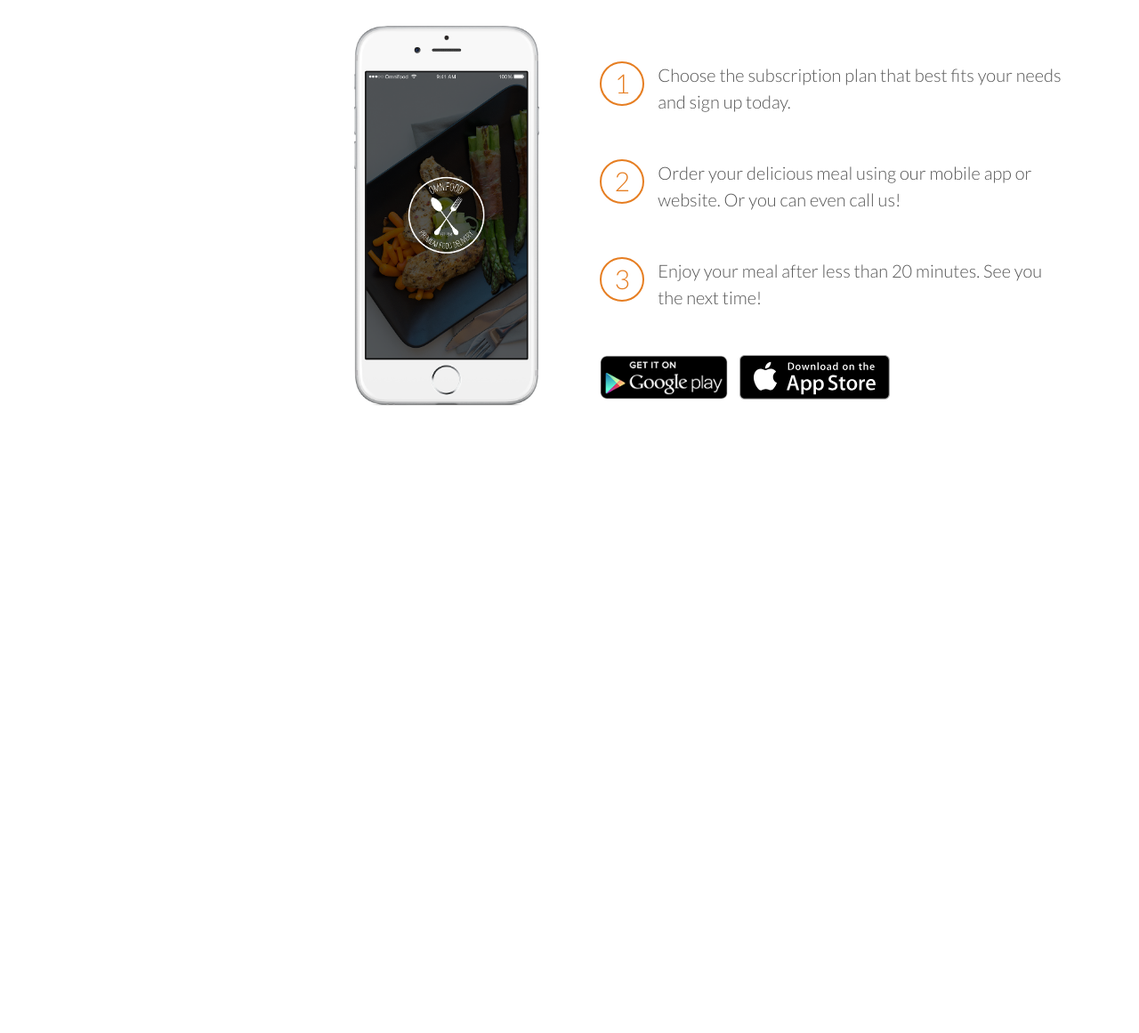
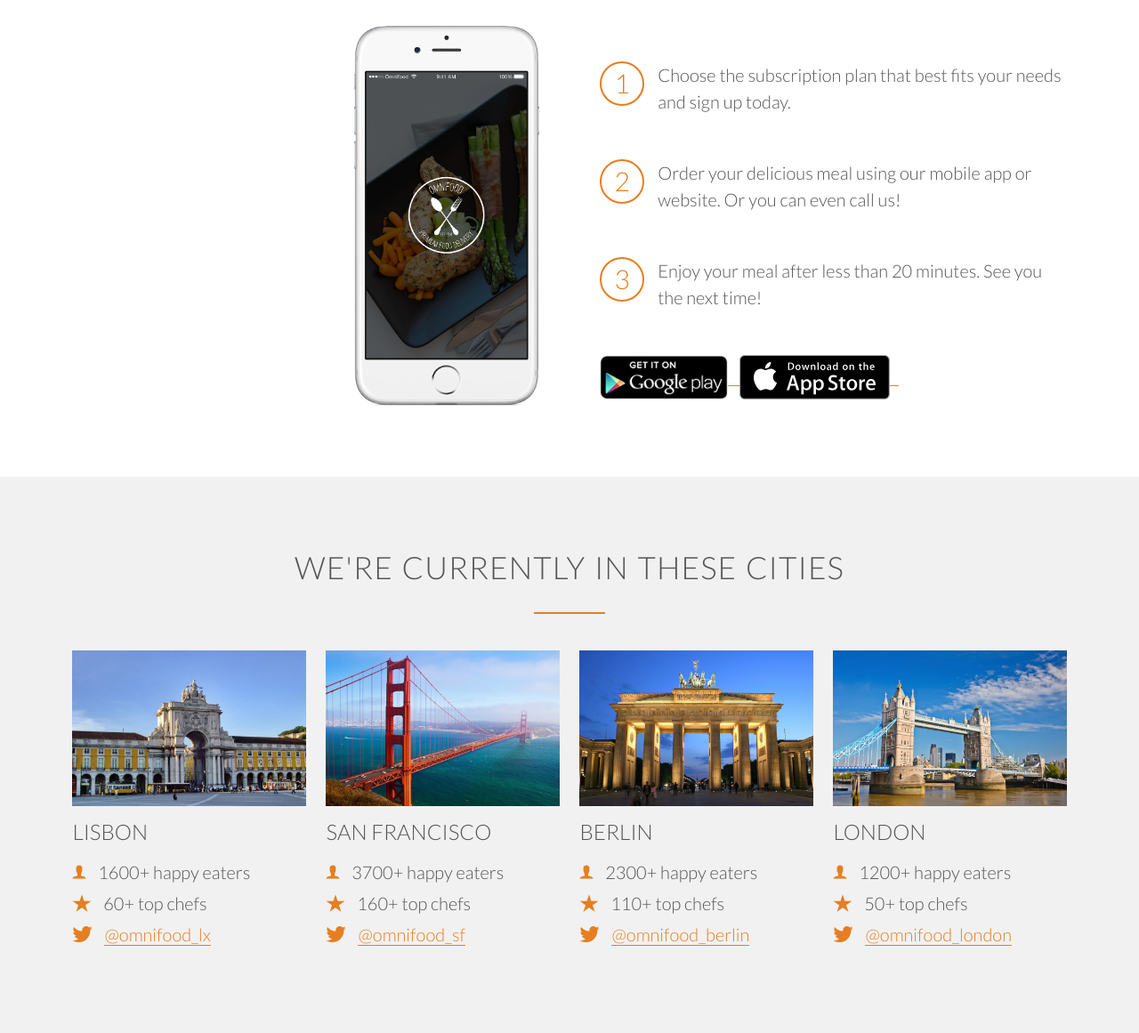
Before and after one commit to himanshumeena/omnifood, a PHP site: page / in a window 1280 px wide. Shown: the part 2186-3347 px from the top of the page at 89% size. Before the commit the page ends 2642 px from the top, so only its background shows below. Run offline with PHP 8.4, Linux system fonts and the light colour scheme; some web fonts are replaced.

Commit message:
section Cities added

```diff
--- a/home.html
+++ b/home.html
@@ -45,25 +45,25 @@
                     So let us take care of that, we’re really good at it, we promise!</p>
             </div>
             <div class="row">
-                <div class="col box">
+                <div class="col box w-25">
                     <i class="ion-heart icon-big"></i>
                     <h3>Up to 365 days/year</h3>
                     <p>You're only twenty minutes away from your delicious and super healthy meals delivered right to your home.
                         We work with the best chefs in each town to ensure that you're 100% happy.</p>
                 </div>
-                <div class="col box">
+                <div class="col box w-25">
                     <i class="ion-ios-stopwatch-outline icon-big"></i>
                     <h3>Ready in 20 minutes</h3>
                     <p>Never cook again! We really mean that. Our subscription plans include up to 365 days/year coverage. You
                         can also choose to order more flexibly if that's your style.</p>
                 </div>
-                <div class="col box">
+                <div class="col box w-25">
                     <i class="ion-ios-nutrition-outline icon-big"></i>
                     <h3>100% organic</h3>
                     <p>All our vegetables are fresh, organic and local. Animals are raised without added hormones or antibiotics.
                         Good for your health, the environment, and it also tastes better!</p>
                 </div>
-                <div class="col box">
+                <div class="col box w-25">
                     <i class="ion-ios-cart-outline icon-big"></i>
                     <h3>Order anything</h3>
                     <p>We don't limit your creativity, which means you can order whatever you feel like. You can also choose
@@ -138,21 +138,92 @@
                         <div>3</div>
                         <p>Enjoy your meal after less than 20 minutes. See you the next time!</p>
                     </div>
-                    <a href="#" class="btn-app"><img src="./resources/img/download-app-android.png" alt="download andriod app"></a>
-                    <a href="#" class="btn-app"><img src="./resources/img/download-app.svg" alt="downoad ios app"></a>
+                    <a href="#" class="btn-app">
+                        <img src="./resources/img/download-app-android.png" alt="download andriod app">
+                    </a>
+                    <a href="#" class="btn-app">
+                        <img src="./resources/img/download-app.svg" alt="downoad ios app">
+                    </a>
+                </div>
+            </div>
+    </div>
+    </section>
+    <section class="cities">
+        <div class="row">
+            <h2>We're currently in these cities</h2>
+        </div>
+        <div class="row">
+            <div class="col w-25 box">
+                <img src="./resources/img/lisbon-3.jpg" alt="Lisbon city image">
+                <h3>Lisbon</h3>
+                <div class="city-feature">
+                    <i class="ion-ios-person icon-small"></i>
+                    1600+ happy eaters
+                </div>
+                <div class="city-feature">
+                    <i class="ion-ios-star icon-small"></i>
+                    60+ top chefs
+                </div>
+                <div class="city-feature">
+                    <i class="ion-social-twitter icon-small"></i>
+                    <a href="#">@omnifood_lx</a>
+                </div>
+            </div>
+
+            <div class="col w-25 box">
+                <img src="./resources/img/san-francisco.jpg" alt="SF city image">
+                <h3>San Francisco</h3>
+                <div class="city-feature">
+                    <i class="ion-ios-person icon-small"></i>
+                    3700+ happy eaters
+                </div>
+                <div class="city-feature">
+                    <i class="ion-ios-star icon-small"></i>
+                    160+ top chefs
+                </div>
+                <div class="city-feature">
+                    <i class="ion-social-twitter icon-small"></i>
+                    <a href="#">@omnifood_sf</a>
+                </div>
+            </div>
+
+            <div class="col w-25 box">
+                <img src="./resources/img/berlin.jpg" alt="Berlin city image">
+                <h3>Berlin</h3>
+                <div class="city-feature">
+                    <i class="ion-ios-person icon-small"></i>
+                    2300+ happy eaters
+                </div>
+                <div class="city-feature">
+                    <i class="ion-ios-star icon-small"></i>
+                    110+ top chefs
+                </div>
+                <div class="city-feature">
+                    <i class="ion-social-twitter icon-small"></i>
+                    <a href="#">@omnifood_berlin</a>
 
                 </div>
             </div>
-    </div>
+
+            <div class="col w-25 box">
+                <img src="./resources/img/london.jpg" alt="London city image">
+                <h3>London</h3>
+                <div class="city-feature">
+                    <i class="ion-ios-person icon-small"></i>
+                    1200+ happy eaters
+                </div>
+                <div class="city-feature">
+                    <i class="ion-ios-star icon-small"></i>
+                    50+ top chefs
+                </div>
+                <div class="city-feature">
+                    <i class="ion-social-twitter icon-small"></i>
+                    <a href="#">@omnifood_london</a>
+                </div>
+            </div>
+        </div>
     </section>
     </div>
 </body>
 
 </html>
-
-<!--
-    1.	Choose the subscription plan that best fits your needs and sign up today.
-2.	Order your delicious meal using our mobile app or website. Or you can even call us!
-3.	Enjoy your meal after less than 20 minutes. See you the next time!
-
- -->
--- a/resources/css/style.css
+++ b/resources/css/style.css
@@ -67,6 +67,16 @@ section{
     display: block;
 }
 
+.icon-small{
+    color: #e67e22;
+    font-size: 120%;
+    display: inline-block;
+    line-height: 120%;
+    vertical-align: middle;
+    margin-top: -5px;
+    margin-right: 10px;
+}
+
 /* ----- HEADINGS ----- */
 
 
@@ -116,6 +126,21 @@ h3{
     width: 70%;
     margin-left: 15%;
     text-align: center;
+}
+
+/* ----- LINKS ----- */
+a:link,
+a:visited{
+    color: #e67e22;
+    text-decoration: none;
+    border-bottom: 1px solid #e67e22;
+    transition: border 0.2s, color 0.2s;
+}
+
+a:hover,
+a:active{
+    color: #555;
+    border-bottom: 1px solid transparent;
 }
 
 /* ----- BUTTONS ----- */
@@ -265,10 +290,6 @@ section.how_it_works{
     padding: 80 0;
 }
 
-.steps-box{
-
-}
-
 .steps-box img{
     width:40%;
     height: auto;
@@ -309,3 +330,21 @@ section.how_it_works{
     width: auto;
     margin-right: 10px;
 }
+
+/* -------------------------------------------------------- */
+/* CITIES
+/* -------------------------------------------------------- */
+
+section.cities{
+    background-color: rgba(240, 240, 240, 0.938);
+}
+
+.box img{
+    width: 100%;
+    margin-bottom: 15px;
+    height: auto;
+}
+
+.city-feature{
+    margin-bottom: 5px;
+}
```
Also changed, not shown: resources/img/berlin.jpg (added), resources/img/lisbon-3.jpg (added), resources/img/london.jpg (added), resources/img/san-francisco.jpg (added).
